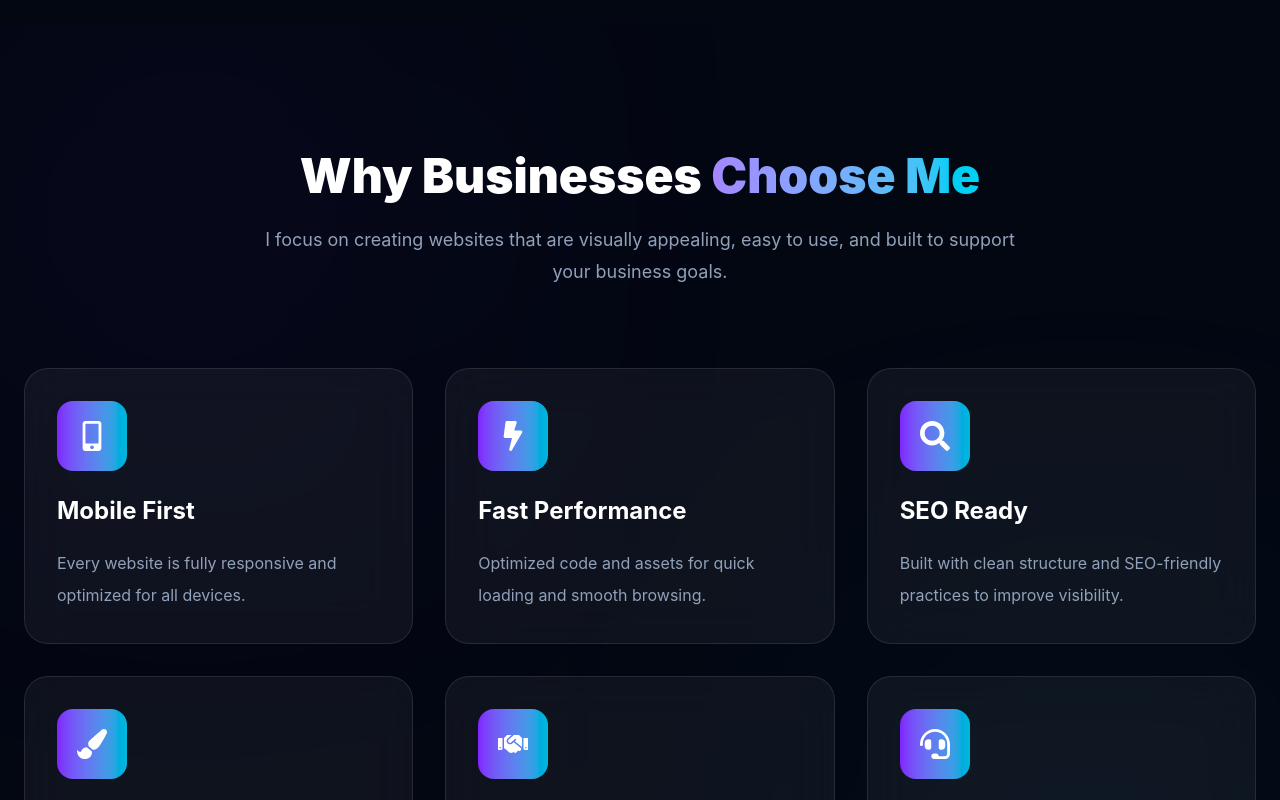
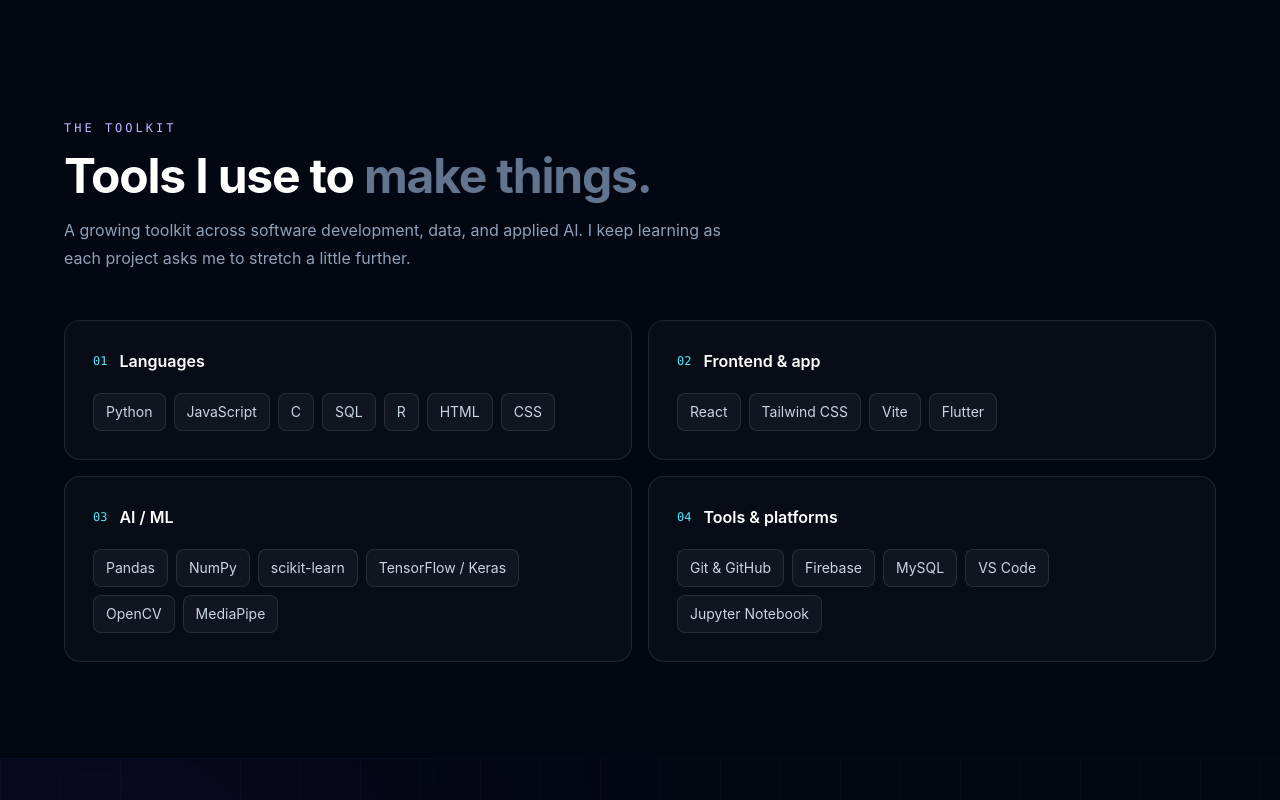
Before and after one commit to tharuni2503/portfolio, a React app: page / in a window 1280 px wide. Shown: the part 3640-4440 px from the top of the page. Built offline with nearby package versions, Linux system fonts and the light colour scheme; the HTML template or start-up script is replaced by a standard one.

Commit message:
Build personal developer portfolio

```diff
--- a/src/components/WhyChooseMe.jsx
+++ b/src/components/WhyChooseMe.jsx
@@ -1,82 +1,24 @@
 import { motion } from "framer-motion";
-import { whyChoose } from "../data/whyChoose";
-
+const groups = [
+ {title:"Languages",items:["Python","JavaScript","C","SQL","R","HTML","CSS"]},
+ {title:"Frontend & app",items:["React","Tailwind CSS","Vite","Flutter"]},
+ {title:"AI / ML",items:["Pandas","NumPy","scikit-learn","TensorFlow / Keras","OpenCV","MediaPipe"]},
+ {title:"Tools & platforms",items:["Git & GitHub","Firebase","MySQL","VS Code","Jupyter Notebook"]}
+];
 export default function WhyChooseMe() {
-  return (
-    <section
-  id="why-me"
-  className="relative overflow-hidden bg-[#030712] py-24"
->
-      {/* Background Glow */}
-
-      <div className="absolute left-0 top-0 h-96 w-96 rounded-full bg-violet-600/10 blur-[180px]" />
-      <div className="absolute right-0 bottom-0 h-96 w-96 rounded-full bg-cyan-500/10 blur-[180px]" />
-
-      <div className="relative mx-auto max-w-7xl px-6">
-
-        {/* Heading */}
-
-        <motion.div
-          initial={{ opacity: 0, y: 40 }}
-          whileInView={{ opacity: 1, y: 0 }}
-          viewport={{ once: true }}
-          className="mx-auto mb-20 max-w-3xl text-center"
-        >
-
-
-          <h2 className="mt-8 text-4xl font-black text-white md:text-5xl">
-            Why Businesses
-            <span className="bg-gradient-to-r from-violet-400 to-cyan-400 bg-clip-text text-transparent">
-              {" "}Choose Me
-            </span>
-          </h2>
-
-          <p className="mt-6 text-lg leading-8 text-slate-400">
-            I focus on creating websites that are visually appealing,
-            easy to use, and built to support your business goals.
-          </p>
-        </motion.div>
-
-        {/* Cards */}
-
-        <div className="grid gap-8 md:grid-cols-2 xl:grid-cols-3">
-
-          {whyChoose.map((item, index) => {
-            const Icon = item.icon;
-
-            return (
-              <motion.div
-                key={item.title}
-                initial={{ opacity: 0, y: 50 }}
-                whileInView={{ opacity: 1, y: 0 }}
-                viewport={{ once: true }}
-                transition={{
-                  delay: index * 0.1,
-                }}
-                whileHover={{
-                  y: -8,
-                  scale: 1.02,
-                }}
-                className="group rounded-3xl border border-white/10 bg-white/5 p-8 backdrop-blur-xl transition-all duration-300 hover:border-cyan-400/40 hover:shadow-[0_0_40px_rgba(34,211,238,.15)]"
-              >
-                <div className="mb-6 inline-flex rounded-2xl bg-gradient-to-r from-violet-600 to-cyan-500 p-5 text-3xl text-white transition-transform duration-300 group-hover:rotate-6 group-hover:scale-110">
-                  <Icon />
-                </div>
-
-                <h3 className="text-2xl font-bold text-white">
-                  {item.title}
-                </h3>
-
-                <p className="mt-5 leading-8 text-slate-400">
-                  {item.description}
-                </p>
-              </motion.div>
-            );
-          })}
-
-        </div>
-
-      </div>
-    </section>
-  );
+ return <section id="skills" className="px-5 py-24 sm:px-8">
+  <div className="mx-auto max-w-6xl">
+   <motion.div initial={{opacity:0,y:18}} whileInView={{opacity:1,y:0}} viewport={{once:true}} className="mb-12">
+    <p className="font-mono text-xs tracking-[.25em] text-violet-300">THE TOOLKIT</p>
+    <h2 className="mt-4 text-3xl font-bold tracking-tight text-white sm:text-5xl">Tools I use to <span className="text-slate-500">make things.</span></h2>
+    <p className="mt-4 max-w-2xl leading-7 text-slate-400">A growing toolkit across software development, data, and applied AI. I keep learning as each project asks me to stretch a little further.</p>
+   </motion.div>
+   <div className="grid gap-4 md:grid-cols-2">
+    {groups.map((g,i)=><motion.div key={g.title} initial={{opacity:0,y:15}} whileInView={{opacity:1,y:0}} viewport={{once:true}} transition={{delay:i*.07}} className="rounded-2xl border border-white/10 bg-white/[.025] p-6 sm:p-7">
+      <div className="mb-5 flex items-center gap-3"><span className="font-mono text-xs text-cyan-300">0{i+1}</span><h3 className="font-semibold text-white">{g.title}</h3></div>
+      <div className="flex flex-wrap gap-2">{g.items.map(item=><span key={item} className="rounded-lg border border-white/10 bg-white/[.04] px-3 py-2 text-sm text-slate-300 transition hover:border-cyan-300/30 hover:text-cyan-100">{item}</span>)}</div>
+    </motion.div>)}
+   </div>
+  </div>
+ </section>;
 }
```
